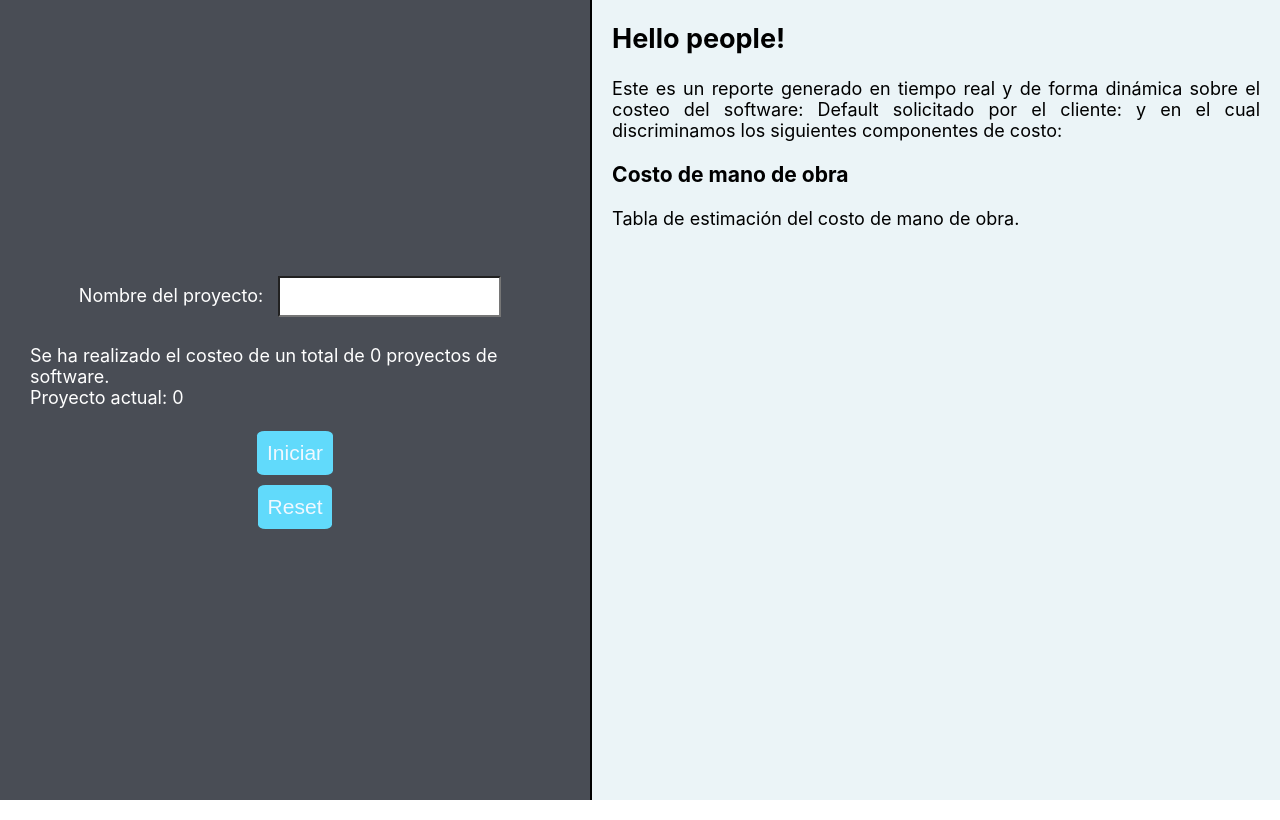
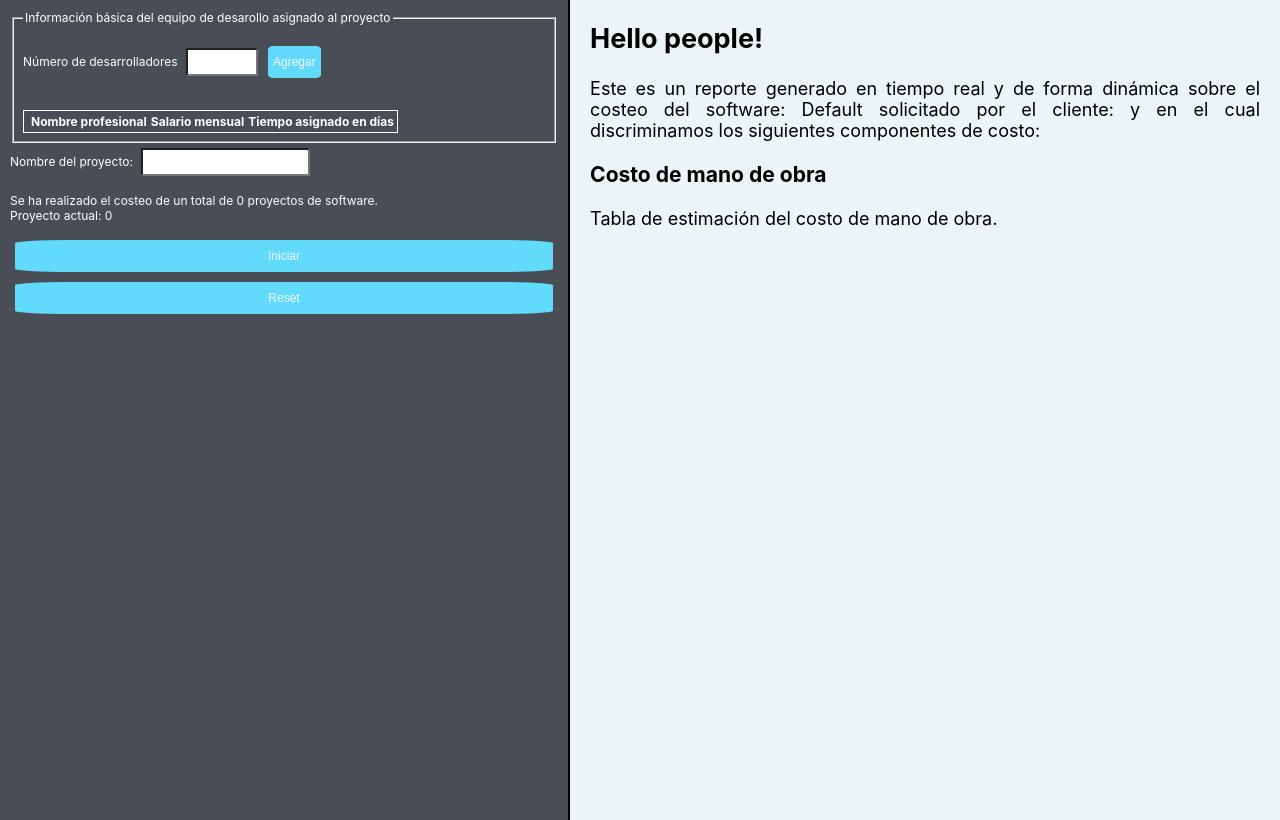
Before and after one commit to afflorezc/Tarea1TecnicasProgramacion, a React (Create React App) app: page / in a window 1280 px wide. Built offline with nearby package versions, Linux system fonts and the light colour scheme.

Commit message:
Se añade tabla de desarrolladores

```diff
--- a/public/index.html
+++ b/public/index.html
@@ -2,7 +2,7 @@
 <html lang="en">
   <head>
     <meta charset="utf-8" />
-    <link rel="icon" href="%PUBLIC_URL%/favicon.ico" />
+    <link rel="icon" href="%PUBLIC_URL%/calc-logo.ico" />
     <meta name="viewport" content="width=device-width, initial-scale=1" />
     <meta name="theme-color" content="#000000" />
     <meta
@@ -24,7 +24,7 @@
       work correctly both with client-side routing and a non-root public URL.
       Learn how to configure a non-root public URL by running `npm run build`.
     -->
-    <title>My First react App</title>
+    <title>Calculadora de Costos de software</title>
   </head>
   <body>
     <noscript>You need to enable JavaScript to run this app.</noscript>
--- a/src/App.css
+++ b/src/App.css
@@ -31,11 +31,11 @@
   min-height: 100vh;
   display: flex;
   flex-direction: column;
-  align-items: center;
-  justify-content: center;
-  font-size: 18px; /*calc(10px + 2vmin)*/
-  color: white;
-  padding: 0 30px;
+  /*align-items: center; */
+  /* justify-content: center; */
+  font-size: 12px; /*calc(10px + 2vmin)*/
+  color: #ffffff;
+  padding: 10px;
 }
 
 .App-link {
@@ -54,12 +54,12 @@
 .Main-button {
   background-color: #61dafb;
   min-height: 4vh;
-  font-size: calc(5px + 2vmin);
+  font-size: 12px;
   color:#f0f8ff;
   border-radius: 10%;
   border: 5px;
   margin: 5px;
-  padding: 10px;
+  padding: 5px;
 }
 
 .Box-layout {
@@ -81,9 +81,14 @@
 }
 
 .Input-box{
-  margin: 10px;
-  padding: 10px;
-  font-size: 15px;
+  margin: 5px;
+  padding: 5px;
+  font-size: 12px;
   border-width: 2px;
   display: inline;
 }
+
+.Input-table{
+  border:1px solid #ffffff;
+
+}
--- a/src/App.js
+++ b/src/App.js
@@ -1,4 +1,3 @@
-import logo from './logo.svg';
 import './App.css';
 import { useState } from 'react';
 
@@ -23,7 +22,6 @@ function App() {
     setCount(0);
     updateProjectName();
   }
-
 
   /*function handleClick1() {
       setCount(count + 1);
@@ -67,6 +65,8 @@ function App() {
 
           <div className = "Section-app App-header">
 
+            <GeneralForm/>
+
             <InputBox id ="proyecto" labelText = "Nombre del proyecto:" onChange = {updateProjectName}/>
 
             <p>
@@ -98,10 +98,10 @@ function App() {
 
 function MyButton({text, onClick}) {
   return (
-    <div >
-      <button className='Main-button' onClick = {onClick}>
+    /*<div display = "inline">*/
+      <button type = "button" className='Main-button' onClick = {onClick}>
         {text}  </button>
-    </div>
+    /*</div>*/
   );
 }
 
@@ -112,7 +112,126 @@ function InputBox({id, labelText, onChange}){
        <input id = {id} className ="Input-box" type='text' onInput = {onChange}>
        </input>
     </div>
-  )
+  );
+}
+
+function InputText(){
+  return(
+    <input className = "Input-box" type = "text" required />
+  );
+}
+
+function GeneralForm(){
+
+  function addDevps(){
+    const $inputNumDevps = document.getElementById("desarrolladores");
+    let num = $inputNumDevps.value
+    const $devpsTable = document.getElementById("dev-table");
+    let rowCount = $devpsTable.rows.length -1;
+    console.log("numero de filas tabla:", rowCount);
+    console.log("numero de profesionales", num);
+
+    if(num > rowCount){
+      for(var i=rowCount; i<num; i++){
+
+        $devpsTable.innerHTML += '<tr>'
+                   + `<td> ${i+1} </td>`
+                   + '<td> <input type = "text"> </td>'
+                   + '<td> <input type = "number" min = "0" step = "10000"> </td>'
+                   + '<td> <input type = "number" min = "0" step = "1"> </td>'
+                + '</tr>'
+
+        console.log("iteración:", i+1);
+        console.log("filas tabla: ", $devpsTable.rows.length-1);
+
+        /*let row = createRow(i+1);
+        $devpsTable.appendChild(row);*/
+      }
+    }
+    else if(num < rowCount){
+      for(var i=0; i <rowCount-num; i++){
+        $devpsTable.deleteRow(rowCount-i);
+      }
+
+    }
+
+    rowCount = $devpsTable.rows.length-1;
+    console.log("numero filas tabla:", rowCount);
+
+  }
+
+  function createRow(index){
+
+    let row = document.createElement("tr");
+    let cell1 = createLabel(index);
+    let cell2 = createInput();
+    let cell3 = createNumInput(10000);
+    let cell4 = createNumInput(1);
+
+    row.appendChild(cell1);
+    row.appendChild(cell2);
+    row.appendChild(cell3);
+    row.appendChild(cell4);
+    return row;
+  }
+
+  function createLabel(index){
+
+    let cell = document.createElement("td");
+    let label = document.createElement("label");
+    label.value = index;
+    cell.appendChild(label);
+    return cell;
+  }
+
+  function createInput(){
+
+    let inp = document.createElement("input");
+    inp.type = "text";
+    return inp;
+  }
+
+  function createNumInput(step){
+
+    let numInp = document.createElement("input");
+    numInp.type = "number";
+    numInp.min = "0";
+    numInp.step = step;
+
+  }
+
+  return(
+
+    <form>
+
+      <fieldset>
+        <legend>Información básica del equipo de desarollo asignado al proyecto</legend>
+        <p>
+          <label for = "desarrolladores"> Número de desarrolladores  </label>
+          <input className = "Input-box"  type = "number" min = "0" max = "1000"
+                    step = "1" name = "totalEquipo" id="desarrolladores" required />
+          <MyButton text = "Agregar" onClick = {addDevps}/>
+        </p>
+        <br />
+          <DevTable />
+      </fieldset>
+
+    </form>
+  );
+}
+
+function DevTable(){
+
+  return(
+    <table className = "Input-table"  id = "dev-table">
+      <tr>
+        <th> </th>
+        <th> Nombre profesional </th>
+        <th> Salario mensual </th>
+        <th> Tiempo asignado en días </th>
+      </tr>
+    </table>
+  );
 }
 
 export default App;
```
Also changed, not shown: calc-logo.jpg (added), 1 other file (tests, documents, lock files or other folders).
